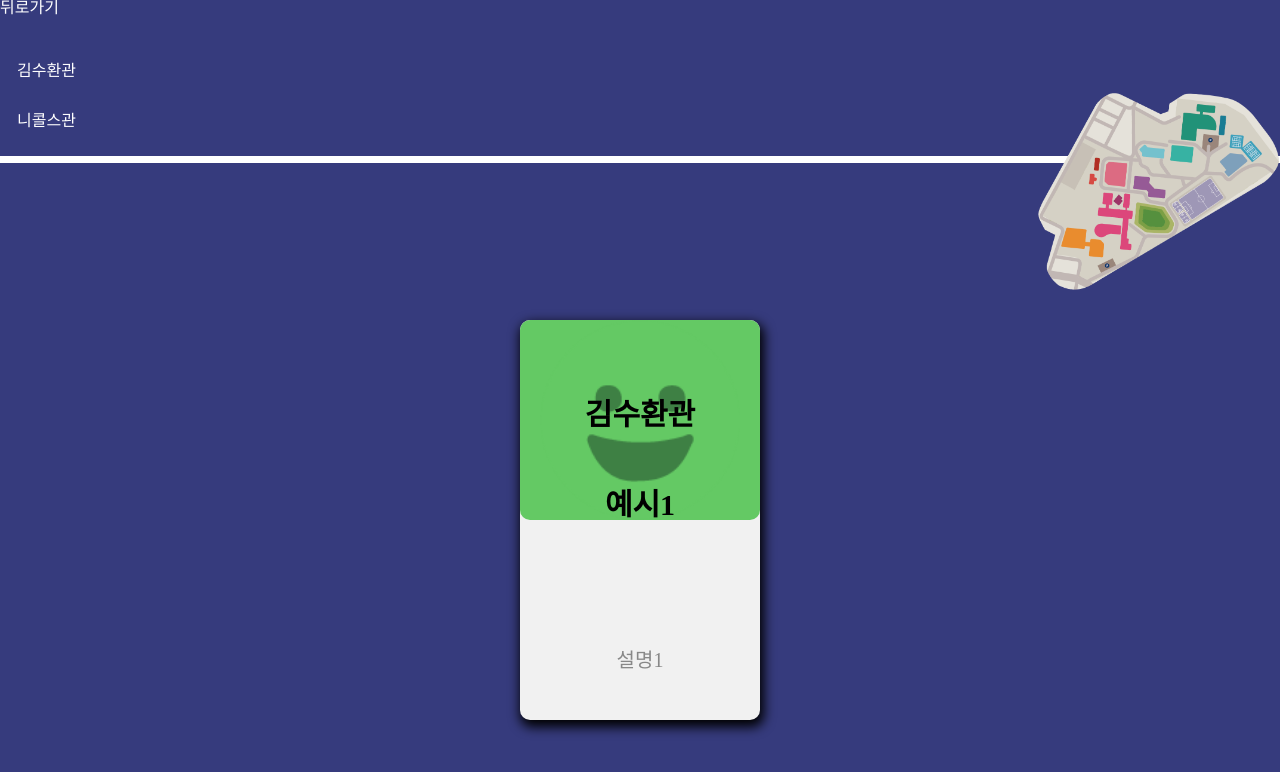
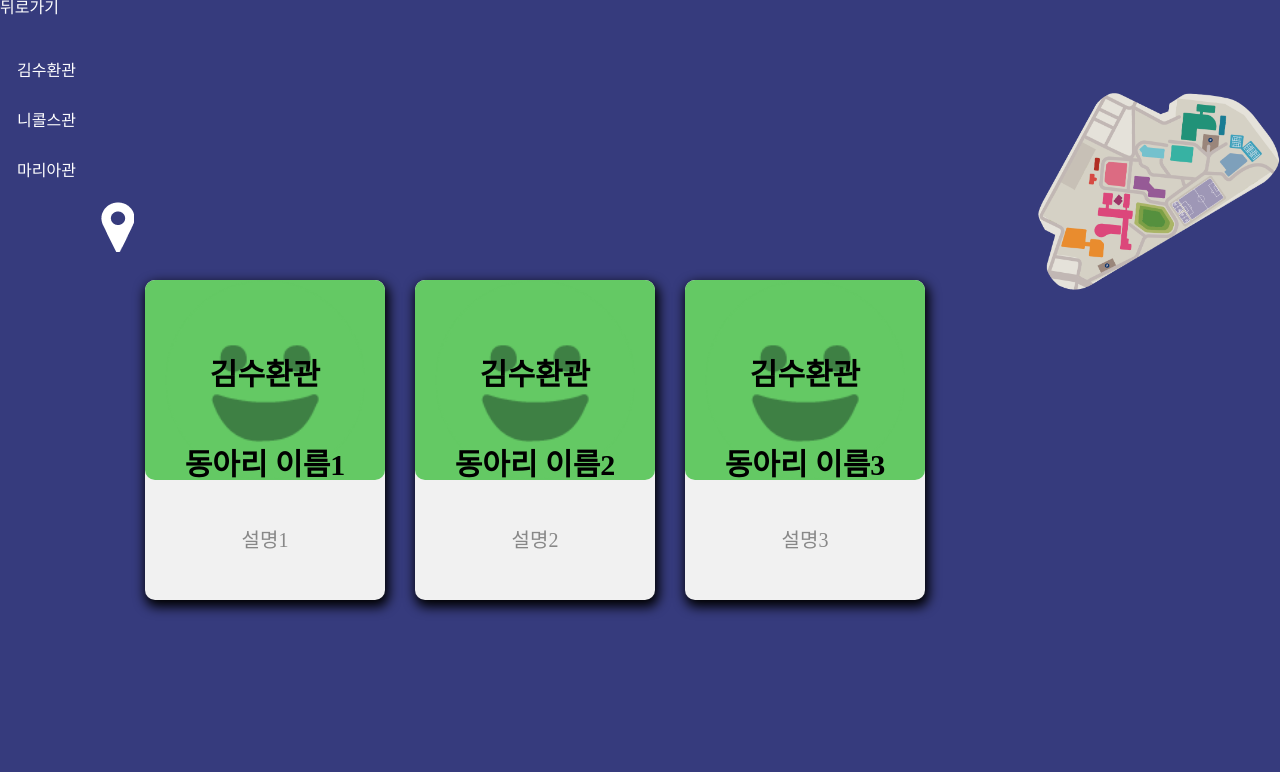
Before and after one commit to CUK-LikeLion-Festival/Festival_Front, a React (Create React App) app: page /booth/detail in a window 1280 px wide. Both pictures are taken after a click on the button "김수환관". Shown: the top 772 px of the page. Built offline with nearby package versions, Linux system fonts and the light colour scheme.

Commit message:
feat: modify Card & use map()

```diff
--- a/package.json
+++ b/package.json
@@ -11,6 +11,8 @@
     "react-fullpage": "^0.1.19",
     "react-router-dom": "^6.11.0",
     "react-scripts": "5.0.1",
+    "react-slick": "^0.29.0",
+    "slick-carousel": "^1.8.1",
     "styled-components": "^5.3.10",
     "styled-reset": "^4.4.6",
     "web-vitals": "^2.1.4"
--- a/src/components/Booth/booth.jsx
+++ b/src/components/Booth/booth.jsx
@@ -1,24 +1,21 @@
-import React, { useState } from "react";
+import React, { useState, useEffect, useRef } from "react";
 import styled from "styled-components";
 import BoothImg from "../../assets/booth_final.png";
 import { useNavigate } from "react-router-dom";
-
+import pin from "../../assets/pin.png";
 import BoothCard from "../Booth/boothCard";
 import BoothDetail from "../../hooks/components/Booth/hook";
-
 const Img = styled.div`
   float: right;
   padding-top: 20px;
   width: 250px;
   height: 250px;
 `;
-
-const Container = styled.div`
+const BuildingName = styled.div`
   margin-top: 30px;
   display: flex;
   flex-direction: column;
   justify-content: flex-start;
-
   @media (min-width: 350px) and (max-width: 720px) {
     margin-top: 15px;
   }
@@ -32,7 +29,47 @@ const Button = styled.button`
     props.isClicked ? props.theme.colors.green : props.theme.colors.white};
   margin: 17px;
 `;
-
+const Cards = styled.div`
+  position: absolute;
+  bottom: 0px;
+  height: 50vh;
+  left: 0;
+  right: 0;
+  margin: 0 auto;
+  display: flex;
+  flex-direction: column;
+  justify-content: center;
+  align-items: center;
+  @media (min-width: 350px) and (max-width: 720px) {
+    margin-top: 15px;
+  }
+  .swiper-container {
+    position: absolute;
+    display: flex;
+    top: 150px;
+    margin: 0 auto;
+  }
+  .swiper-button-prev,
+  .swiper-button-next {
+    top: 50%;
+    transform: translateY(-50%);
+    width: 50px;
+    height: 50px;
+    opacity: 0.7;
+    border-radius: 50%;
+    display: flex;
+    align-items: center;
+    justify-content: center;
+    cursor: pointer;
+    z-index: 10;
+  }
+  .swiper-button-prev {
+    left: 10px;
+  }
+  .swiper-button-next {
+    right: 10px;
+  }
+`;
 const Line = styled.div`
   border-top: 7px solid white;
   margin: 10px 0;
@@ -41,17 +78,17 @@ function Booth() {
   const navigate = useNavigate();
   const [isClicked, setIsClicked] = useState(false);
   const [selectedId, setSelectedId] = useState(null);
-  const [showBoothCard, setShowBoothCard] = useState(false);
-
+  const [showBoothCard, setShowBoothCard] = useState(true);
+  const [showPin, setPin] = useState(null);
   const handleButtonClick = (id) => {
     setSelectedId(id);
-    setShowBoothCard((prev) => !prev);
+    //setShowBoothCard((prev) => !prev);
+    setPin(Pin[id]);
   };
   const handleClick = () => {
     setIsClicked(!isClicked);
   };
-  const { data } = BoothDetail();
-
+  const { Nichols, Kim, Maria, Pin } = BoothDetail();
   return (
     <div>
       <button
@@ -68,21 +105,36 @@ function Booth() {
         <Img>
           <img src={BoothImg} alt="boothImage"></img>
         </Img>
-        <Container>
+        <BuildingName>
           <Button onClick={() => handleButtonClick(0)}>
-            {data[0].boothName}
+            {Kim[0].boothName}
           </Button>
           <Button onClick={() => handleButtonClick(1)}>
-            {data[1].boothName}
+            {Nichols[0].boothName}
           </Button>
-        </Container>
+          <Button onClick={() => handleButtonClick(2)}>
+            {Maria[0].boothName}
+          </Button>
+        </BuildingName>
+        <div>
+          {showPin !== null && (
+            <img
+              src={pin}
+              alt="pin"
+              style={{
+                position: "absolute",
+                left: `${showPin[0]}px`,
+                top: `${showPin[1]}px`,
+              }}
+            />
+          )}
+        </div>
       </div>
-      <Line />
-      <Container>
+      <Cards>
         {showBoothCard && <BoothCard selectedId={selectedId} />}
-      </Container>
+        {/* {showBoothCard && <BoothCard />}</Cards> */}
+      </Cards>
     </div>
   );
 }
-
 export default Booth;
--- a/src/components/Booth/boothCard.jsx
+++ b/src/components/Booth/boothCard.jsx
@@ -1,32 +1,27 @@
-import React from "react";
 import styled from "styled-components";
 import emotion1 from "../../assets/emotion1.png";
 import useBoothDetail from "../../hooks/components/Booth/hook";
+// import "slick-carousel/slick/slick.css";
+// import "slick-carousel/slick/slick-theme.css";
+// import Slider from "react-slick";
+
 const CardContainer = styled.div`
-  position: absolute;
-  top: 65%;
-  left: 50%;
+  // position: absolute;
+  margin-left: 30px;
   transform: translate(-50%, -50%);
   display: flex;
   flex-direction: column;
   align-items: center;
   width: 30vh;
-  height: 50vh;
+  height: 40vh;
   background-color: #f1f1f1;
   border-radius: 10px;
   box-shadow: 2px 5px 12px 2px rgb(0, 0, 0);
-  .Booth_Info {
-    display: flex;
-    flex-direction: column;
-    justify-content: center;
-    width: 100%;
-    height: 100%;
-    background-color: #ececec;
-    padding: 16px;
-    border-bottom-left-radius: 10px;
-    border-bottom-right-radius: 10px;
-    position: relative;
-  }
+  /* @media (min-width: 350px) and (max-width: 720px) {
+    margin-left: 15px;
+    width: 60px;
+    height: 60px;
+  } */
 `;
 const ImageWrapper = styled.div`
   display: flex;
@@ -49,6 +44,9 @@ const BoothName = styled.h1`
   font-weight: bold;
   top: 80px;
   position: absolute;
+  @media (min-width: 350px) and (max-width: 720px) {
+    font-size: 17px;
+  }
 `;
 const ClubName = styled.p`
   font-size: 30px;
@@ -58,23 +56,11 @@ const ClubName = styled.p`
   height: 10%;
   top: 150px;
   position: absolute;
-`;
-const Location = styled.p`
-  font-size: 18px;
-  margin-top: 0px;
-  color: black;
-  left: 16px;
-  font-weight: bold;
-  display: flex;
-  align-items: center;
-  position: absolute;
-  top: 16px;
-  img {
-    width: 20px;
-    height: auto;
-    margin-right: 10px;
+  @media (min-width: 350px) and (max-width: 720px) {
+    font-size: 17px;
   }
 `;
+
 const Discript = styled.p`
   font-size: 20px;
   margin-top: 10px;
@@ -83,20 +69,64 @@ const Discript = styled.p`
   color: #888888;
   position: absolute;
   bottom: 50px;
+  @media (min-width: 350px) and (max-width: 720px) {
+    font-size: 17px;
+  }
 `;
+
 function BoothCard(props) {
-  const { data } = useBoothDetail();
+  const { Nichols, Kim, Maria } = useBoothDetail();
   const { selectedId } = props;
+  //const [index, setIndex] = useState(null);
+  {
+    if (selectedId === 0) {
       return (
+        <div style={{ display: "flex" }}>
+          {Kim.map((item, index) => (
+            <div key={index}>
               <CardContainer>
                 <ImageWrapper>
                   <Image src={emotion1} alt="Booth Image" />
                 </ImageWrapper>
-      <BoothName>{data[selectedId].boothName}</BoothName>
-      <ClubName>{data[selectedId].clubName[selectedId]}</ClubName>
-      <Discript>{data[selectedId].discript[selectedId]}</Discript>
+                <BoothName>{item.boothName}</BoothName>
+                <ClubName>{item.clubName}</ClubName>
+                <Discript>{item.discript}</Discript>
               </CardContainer>
+            </div>
+          ))}
+        </div>
+      );
+    } else if (selectedId === 1) {
+      return (
+        <div style={{ display: "flex" }}>
+          {Nichols.map((item, index) => (
+            <CardContainer key={index}>
+              <ImageWrapper>
+                <Image src={emotion1} alt="Booth Image" />
+              </ImageWrapper>
+              <BoothName key={index}>{item.boothName}</BoothName>
+              <ClubName key={index}>{item.clubName}</ClubName>
+              <Discript key={index}>{item.discript}</Discript>
+            </CardContainer>
+          ))}
+        </div>
+      );
+    } else if (selectedId === 2) {
+      return (
+        <div style={{ display: "flex" }}>
+          {Maria.map((item, index) => (
+            <CardContainer key={index}>
+              <ImageWrapper>
+                <Image src={emotion1} alt="Booth Image" />
+              </ImageWrapper>
+              <BoothName key={index}>{item.boothName}</BoothName>
+              <ClubName key={index}>{item.clubName}</ClubName>
+              <Discript key={index}>{item.discript}</Discript>
+            </CardContainer>
+          ))}
+        </div>
       );
     }
-
+  }
+}
 export default BoothCard;
--- a/src/hooks/components/Booth/hook.js
+++ b/src/hooks/components/Booth/hook.js
@@ -1,17 +1,74 @@
 function BoothDetail() {
-  const data = [
+  const Kim = [
     {
-      boothName: "김수환관", //건물이름
-      clubName: ["예시1", "예시2"], //동아리이름
-      discript: ["설명1", "설명2"], //설명
+      boothName: "김수환관",
+      clubName: "동아리 이름1", //동아리이름
+      discript: "설명1", //설명
+      location: "1층",
+    },
+    {
+      boothName: "김수환관",
+      clubName: "동아리 이름2", //동아리이름
+      discript: "설명2", //설명
+      location: "2층",
+    },
+    {
+      boothName: "김수환관",
+      clubName: "동아리 이름3", //동아리이름
+      discript: "설명3", //설명
+      location: "3층",
+    },
+  ];
+  const Nichols = [
+    //(location = [100, 200]),
+    {
+      boothName: "니콜스관",
+      clubName: "동아리 이름1", //동아리이름
+      discript: "설명1", //설명
+      location: "1층",
     },
     {
       boothName: "니콜스관",
-      clubName: ["예시1", "예시2"],
-      discript: ["설명1", "설명2"],
+
+      clubName: "동아리 이름2", //동아리이름
+      discript: "설명2", //설명
+      location: "2층",
+    },
+    {
+      boothName: "니콜스관",
+
+      clubName: "동아리 이름3", //동아리이름
+      discript: "설명3", //설명
+      location: "3층",
     },
   ];
-  return { data };
+  const Maria = [
+    {
+      boothName: "마리아관",
+      clubName: "동아리 이름1", //동아리이름
+      discript: "설명1", //설명
+      location: "1층",
+    },
+    {
+      boothName: "마리아관",
+
+      clubName: "동아리 이름2", //동아리이름
+      discript: "설명2", //설명
+      location: "2층",
+    },
+    {
+      boothName: "마리아관",
+
+      clubName: "동아리 이름3", //동아리이름
+      discript: "설명3", //설명
+      location: "3층",
+    },
+  ];
+  const Pin = [
+    [100, 200],
+    [200, 200],
+    [300, 200],
+  ];
+  return { Nichols, Kim, Maria, Pin };
 }
-
 export default BoothDetail;
--- /dev/null
+++ b/src/util/selected.js
@@ -0,0 +1,3 @@
+function Selected() {}
+
+export default Selected;
```
Also changed, not shown: 1 other file (tests, documents, lock files or other folders). Lines whose indentation alone changed are shown as unchanged.
